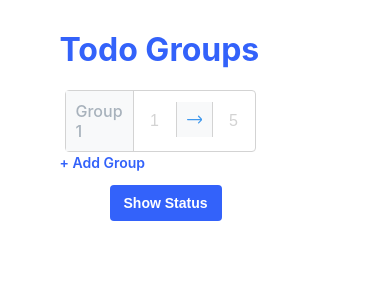
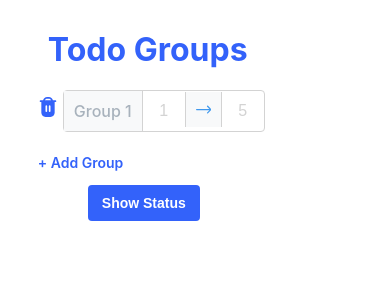
Before and after one commit to siddharthsharma96/TodoGroup, a React (Create React App) app: page / in a window 390 px wide. Shown: the top 300 px of the page. Built offline with nearby package versions, Linux system fonts and the light colour scheme.

Commit message:
first commit

```diff
--- a/src/App.css
+++ b/src/App.css
@@ -114,7 +114,7 @@
 .todoStatus::-webkit-scrollbar {
   height: 3px;
 }
-@media screen and (min-width: 360px) and (max-width: 1160px) {
+@media screen and (min-width: 520px) and (max-width: 1160px) {
 .todoListItem{
   flex-direction: column;
   gap: 0;
@@ -130,3 +130,25 @@
   margin-left: 20px;
 }
 }
+@media  (max-width: 520px) {
+  .todoListItem{
+  flex-direction: column;
+  gap: 0;
+
+}
+.todo{
+  margin-bottom: 10px;
+  width: 100%;
+}
+.todoStatus{
+  min-width: 80%;
+  max-width: 80%;
+  margin-left: 20px;
+}
+.todoConatiner {
+  margin: 10px 30px;
+}
+.Conatiner {
+  margin: 30px 2%;
+}
+}
```
